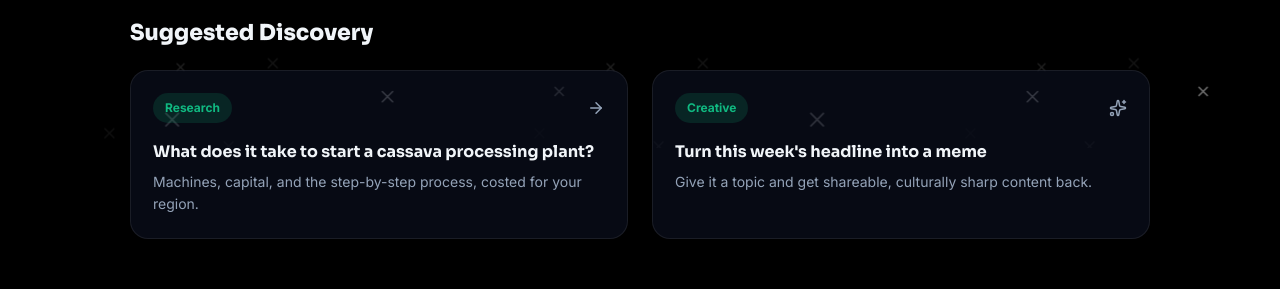
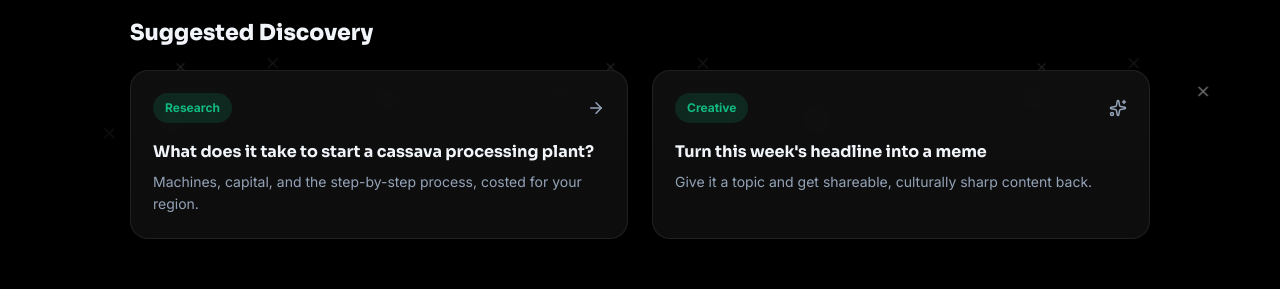
Before and after one commit to Soakingarri-AI/soaking-garri-ai-website, a React (Vite) app: page /features in a window 1280 px wide. Shown: the part 652-941 px from the top of the page. Built offline with nearby package versions, Linux system fonts and the light colour scheme.

Commit message:
fix: change background color

```diff
--- a/src/index2.css
+++ b/src/index2.css
@@ -2108,12 +2108,23 @@ h1, h2, h3, h4, h5, h6 {
   padding: 22px;
   border: 1px solid var(--border);
   border-radius: 18px;
-  background: rgba(10, 15, 28, 0.72);
+  background: linear-gradient(
+    180deg,
+    rgba(18, 18, 18, 0.82),
+    rgba(18, 18, 18, 0.72)
+  );
+  -webkit-backdrop-filter: blur(14px) saturate(120%);
+  backdrop-filter: blur(14px) saturate(120%);
   transition: all 0.25s ease;
 }
 
 .discovery-card:hover {
   border-color: rgba(16, 185, 129, 0.35);
+  background: linear-gradient(
+    180deg,
+    rgba(30, 30, 30, 0.88),
+    rgba(18, 18, 18, 0.8)
+  );
   transform: translateY(-3px);
 }
 
@@ -2196,18 +2207,29 @@ h1, h2, h3, h4, h5, h6 {
 }
 
 .feature-row {
+  position: relative;
   height: 100%;
   padding: 28px;
   border: 1px solid var(--border);
   border-radius: 20px;
-  background: var(--glass);
+  background: linear-gradient(
+    180deg,
+    rgba(18, 18, 18, 0.82),
+    rgba(18, 18, 18, 0.72)
+  );
+  -webkit-backdrop-filter: blur(14px) saturate(120%);
+  backdrop-filter: blur(14px) saturate(120%);
   transition: all 0.3s ease;
   scroll-margin-top: 110px;
 }
 
 .feature-row:hover {
   border-color: color-mix(in srgb, var(--accent) 45%, transparent);
-  background: var(--glass-hover);
+  background: linear-gradient(
+    180deg,
+    rgba(30, 30, 30, 0.88),
+    rgba(18, 18, 18, 0.8)
+  );
   transform: translateY(-4px);
 }
 
```
